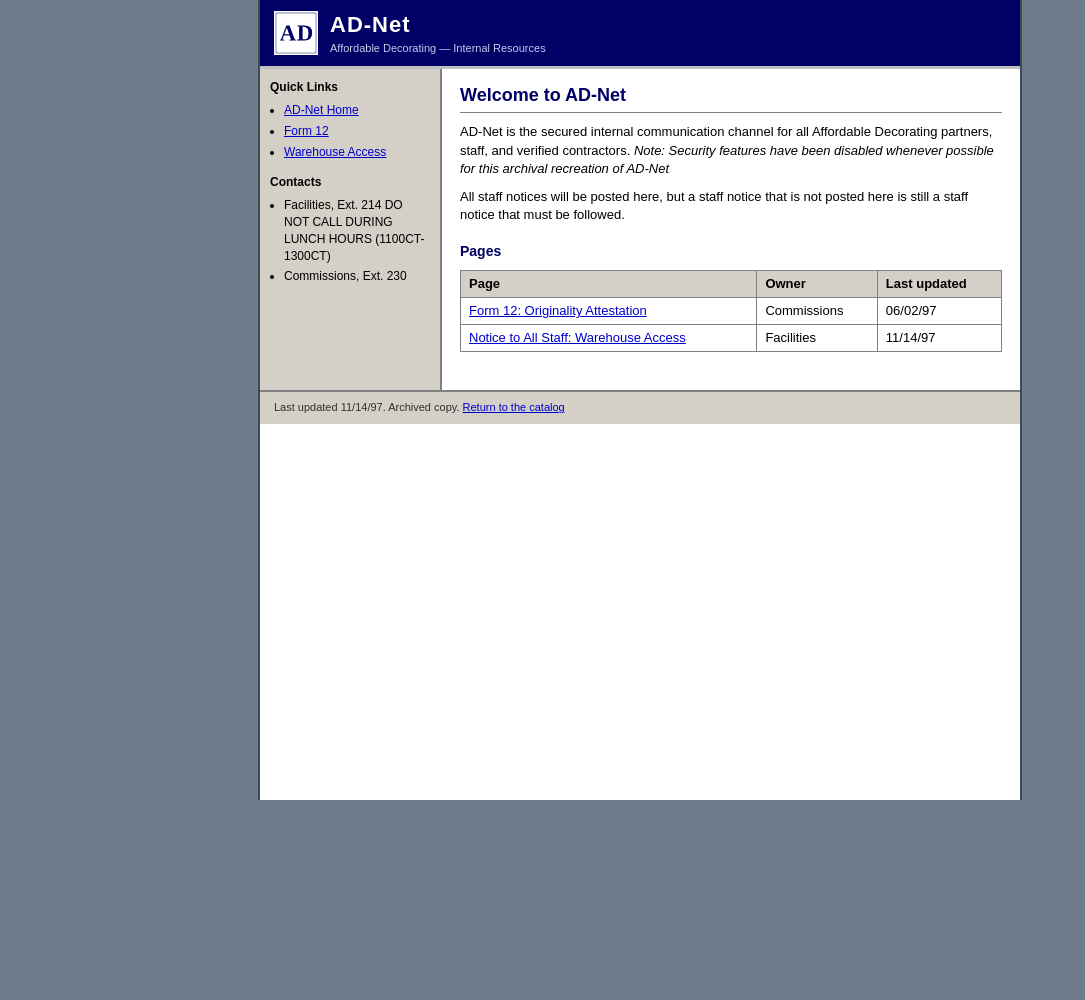
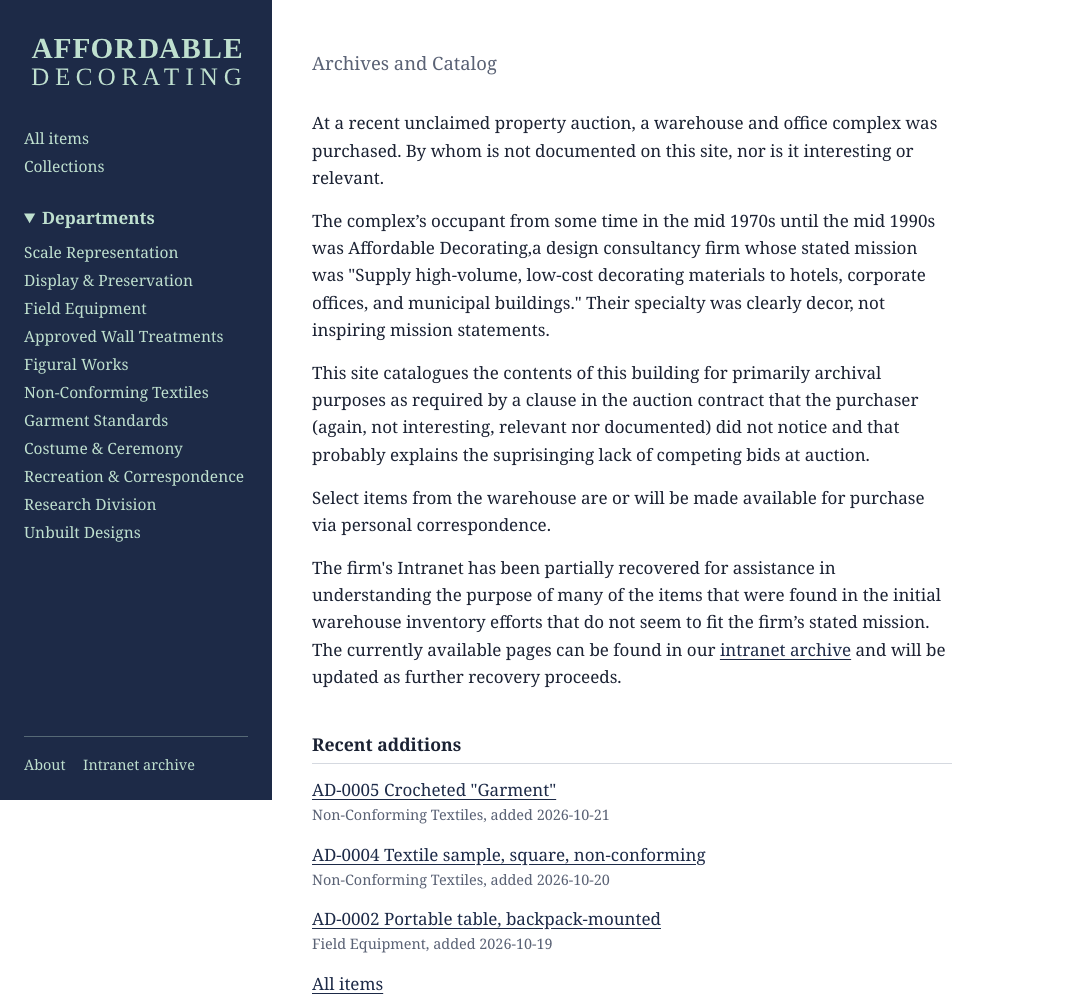
Before and after one commit to affordable-decorating/aff_dec, a plain HTML site: page index.html in a window 1280 px wide. Shown: the whole page, without its empty margins (0-1085 px from the left). Before the commit the page ends 800 px from the top, so only its background shows below. Drawn offline with Linux system fonts and the light colour scheme.

Commit message:
Add files via upload

```diff
--- a/index.html
+++ b/index.html
@@ -3,48 +3,45 @@
 <head>
   <meta charset="utf-8">
   <meta name="viewport" content="width=device-width, initial-scale=1">
-  <title>AD-Net: Internal Resources</title>
-  <link rel="icon" href="../assets/logo/favicon.svg" type="image/svg+xml">
-  <link rel="stylesheet" href="../assets/intranet.css">
+  <title>Affordable Decorating</title>
+  <meta name="description" content="An archive of the contents of one warehouse.">
+  <link rel="icon" href="assets/logo/favicon.svg" type="image/svg+xml">
+  <link rel="stylesheet" href="assets/site.css">
 </head>
-<body data-page="intranet-index" data-root="../">
-  <div class="banner">
-    <img class="mark" src="../assets/logo/decades/1990s-mark-light.svg" width="44" height="44" alt="Affordable Decorating">
-    <div><div class="name">AD-Net</div>
-    <div class="tag">Affordable Decorating &mdash; Internal Resources</div></div>
-  </div>
+<body data-page="home" data-root="./">
+  <div class="shell">
+    <aside class="side">
+      <a class="brand" href="./" aria-label="Affordable Decorating, front page"><span class="logo" role="img" aria-label="Affordable Decorating"></span></a>
+      <nav id="site-nav" aria-label="Catalog"></nav>
+      <div class="side-foot">
+        <a href="about/">About</a>
+        <a href="intranet/">Intranet archive</a>
+      </div>
+    </aside>
 
-  <div class="layout">
-    <div class="side">
-      <b>Quick Links</b>
-      <ul>
-        <li><a href="./">AD-Net Home</a></li>
-        <li><a href="form-12.html">Form 12</a></li>
-        <li><a href="warehouse-access.html">Warehouse Access</a></li>
-      </ul>
-      <b>Contacts</b>
-      <ul>
-        <li>Facilities, Ext. 214 DO NOT CALL DURING LUNCH HOURS (1100CT-1300CT) </li>
-        <li>Commissions, Ext. 230</li>
-      </ul>
-    </div>
+    <div class="content">
+      <main id="main">
+    <h1 class="visually-hidden">Affordable Decorating</h1>
+    <p class="lede">Archives and Catalog</p>
 
-    <div class="main">
-      <h1>Welcome to AD-Net</h1>
-      <p>AD-Net is the secured internal communication channel for all Affordable Decorating partners, staff, and verified contractors. <i>Note: Security features have been disabled whenever possible for this archival recreation of AD-Net</i> </p>
+    <p> At a recent unclaimed property auction, a warehouse and office complex was purchased. By whom is not documented on this site, nor is it interesting or relevant.</p>
 
-      <p>All staff notices will be posted here, but a staff notice that is not posted here is still a staff notice that must be followed.</p>
+    <p> The complex’s occupant from some time in the mid 1970s until the mid 1990s was Affordable Decorating,a design consultancy firm whose stated mission was "Supply high-volume, low-cost decorating materials to hotels, corporate offices, and municipal buildings." Their specialty was clearly decor, not inspiring mission statements. </p>
 
-      <h2>Pages</h2>
-      <div id="pages"></div>
-      <noscript><p>The page list requires scripting. Use the links at left.</p></noscript>
+	<p> This site catalogues the contents of this building for primarily archival purposes as required by a clause in the auction contract that the purchaser (again, not  interesting, relevant nor documented) did not notice and that probably explains the suprisinging lack of competing bids at auction. </p>
+	<p> Select items from the warehouse are or will be made available for purchase via personal correspondence. </p>
+	<p>The firm's Intranet has been partially recovered for assistance in understanding the purpose of many of the items that were found in the initial warehouse inventory efforts that do not seem to fit the firm’s stated mission. The currently available pages can be found in our <a href="intranet/">intranet archive</a> and will be updated as further recovery proceeds.</p>
+
+
+    <h2>Recent additions</h2>
+    <div id="recent"></div>
+    <p><a href="catalog/">All items</a></p>
+
+    <noscript><p class="notice">The catalog is listed by a script. With scripts disabled, nothing below this line will appear.</p></noscript>
+  </main>
     </div>
   </div>
 
-  <div class="footer">
-    Last updated 11/14/97. Archived copy. <a href="../">Return to the catalog</a>
-  </div>
-
-  <script src="../assets/site.js"></script>
+  <script src="assets/site.js"></script>
 </body>
 </html>
```
